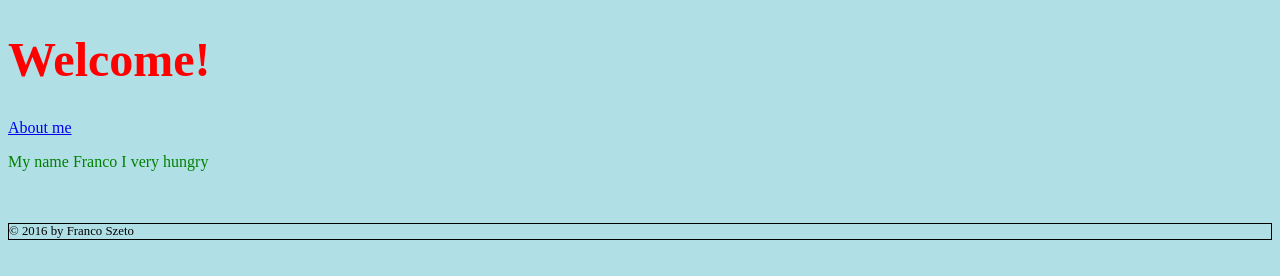
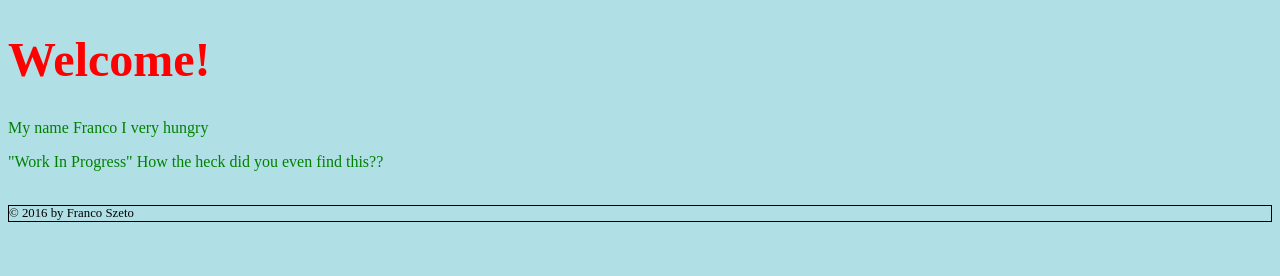
Before and after one commit to francoszeto96/francoszeto96.github.io, a plain HTML site: page practice.html in a window 1280 px wide. Drawn offline with Linux system fonts and the light colour scheme; files that its build step writes are made by us from their sources.

Commit message:
minor update

```diff
--- a/practice.html
+++ b/practice.html
@@ -11,8 +11,9 @@
 <body>
 
 	<h1>Welcome!</h1>
-	<a href="practice2.html">About me</a>
-	<p>My name Franco I very hungry<br><br><br></p>
+
+	<p>My name Franco I very hungry<br></p>
+	<p>"Work In Progress" How the heck did you even find this??<br><br></p>
 
 </body>
 
```
